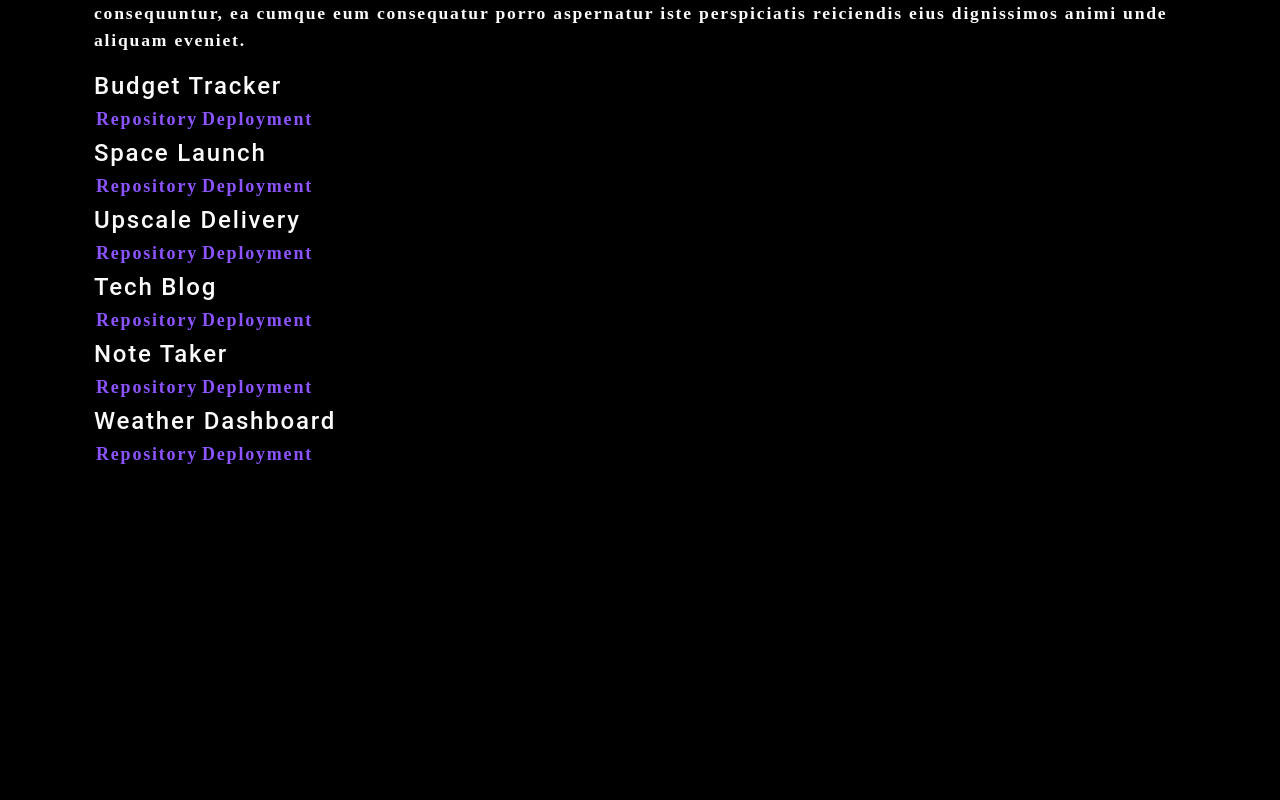
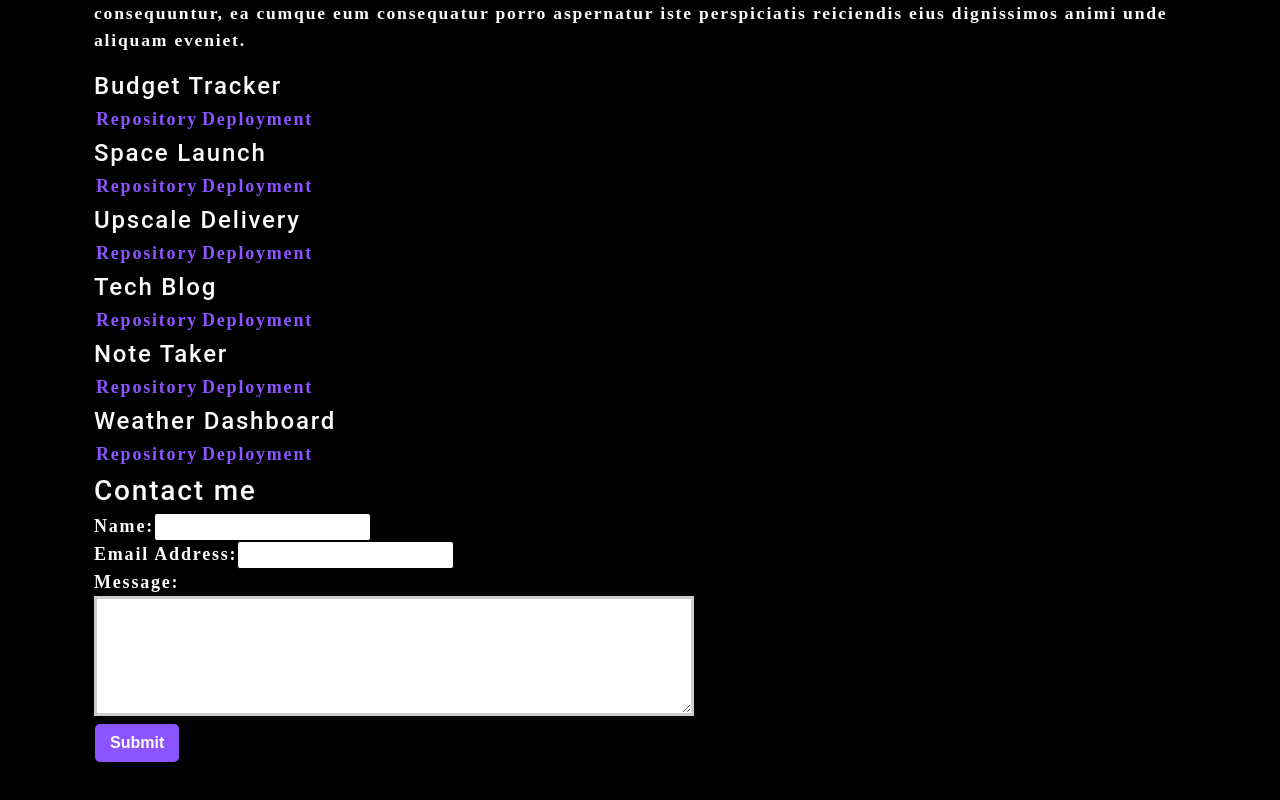
Before and after one commit to jciii91/professional-portfolio-react, a React (Create React App) app: page / in a window 1280 px wide. Shown: the part 396-1196 px from the top of the page. Before the commit the page ends 914 px from the top, so only its background shows below. Built offline with nearby package versions, Linux system fonts and the light colour scheme.

Commit message:
contact form made and rendering

```diff
--- a/src/App.js
+++ b/src/App.js
@@ -1,5 +1,6 @@
 import React from 'react';
 import About from './components/About';
+import ContactForm from './components/Contact';
 import Header from './components/Header';
 import Portfolio from './components/Portfolio';
 
@@ -10,6 +11,7 @@
       <main>
         <About></About>
         <Portfolio></Portfolio>
+        <ContactForm></ContactForm>
       </main>
     </div>
   );
--- /dev/null
+++ b/src/components/Contact/index.js
@@ -0,0 +1,38 @@
+import React, { useState } from 'react';
+
+function ContactForm() {
+    const [formState, setFormState] = useState({ name: '', email: '', message: '' });
+    const { name, email, message } = formState;
+
+    function handleChange(e) {
+        setFormState({...formState, [e.target.name]: e.target.value })
+    }
+
+    function handleSubmit(e) {
+        e.preventDefault();
+        console.log(formState);
+    }
+
+    return (
+        <section>
+            <h3>Contact me</h3>
+            <form id="contact-form" onSubmit={handleSubmit}>
+                <div>
+                    <label htmlFor="name">Name:</label>
+                    <input type="text" name="name" defaultValue={name} onChange={handleChange}/>
+                </div>
+                <div>
+                    <label htmlFor="email">Email Address:</label>
+                    <input type="email" name="email" defaultValue={email} onChange={handleChange}/>
+                </div>
+                <div>
+                    <label htmlFor="message">Message:</label>
+                    <textarea name="message" rows="5" defaultValue={message} onChange={handleChange}/>
+                </div>
+                <button type="submit">Submit</button>
+            </form>
+        </section>
+    );
+}
+
+export default ContactForm;
```
